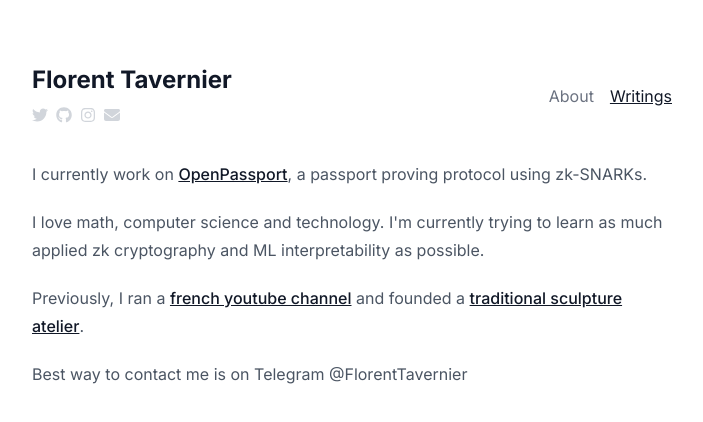
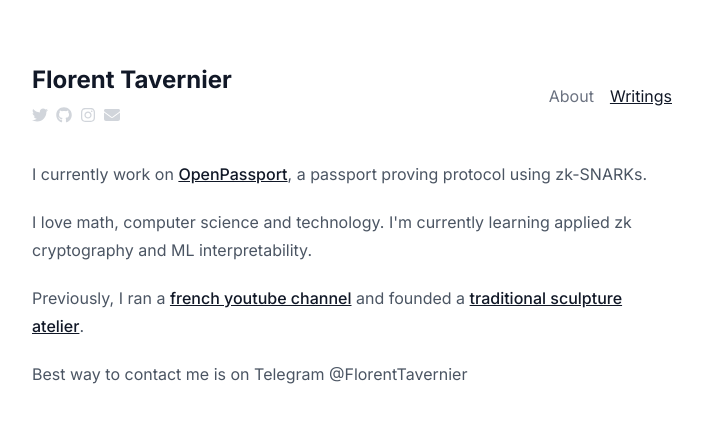
Before and after one commit to 0xturboblitz/florent.xyz, a Next.js app: page / in a window 1280 px wide. Shown: the top 422 px of the page, without its empty margins (288-991 px from the left). Built offline with nearby package versions, Linux system fonts and the light colour scheme.

Commit message:
clarification in quartic example

```diff
--- a/app/page.mdx
+++ b/app/page.mdx
@@ -1,6 +1,6 @@
 I currently work on [OpenPassport](https://openpassport.app/), a passport proving protocol using zk-SNARKs.
 
-I love math, computer science and technology. I'm currently trying to learn as much applied zk cryptography and ML interpretability as possible.
+I love math, computer science and technology. I'm currently learning applied zk cryptography and ML interpretability.
 
 Previously, I ran a [french youtube channel](https://www.youtube.com/@FlorentTavernier) and founded a [traditional sculpture atelier](https://www.ateliermissor.com).
 
--- a/app/posts/galois/page.mdx
+++ b/app/posts/galois/page.mdx
@@ -79,7 +79,9 @@ $$
 
 We can try to build expressions in $\mathbb{Q}$ and swap around the roots. For instance, I can swap $x_1$ and $x_2$ in $x_1x_2 = -1$, but I would also have to swap $x_3$ and $x_4$, otherwise I would break $x_2x_4$ = 1.
 
-In total, we find 4 possible permutations that preserve all algebraic expressions:
+In this simple example, we can also identify the permutations simply by looking at the roots and noticing that they are all related by sign changes of the radicals. Everytime we switch the sign of $\sqrt{2}$ or $\sqrt{3}$, every root permutes with another one. Note that in general identifying the Galois group of a polynomial over a field is not always that trivial.
+
+In total, we find 4 possible permutations :
 
 $$
 \begin{align*}
```
